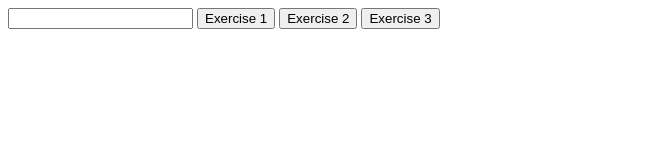
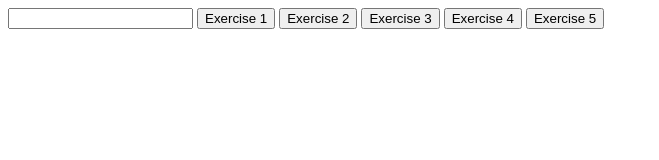
Before and after one commit to Isacchr/Exercises220915, a plain HTML site: page index.html in a window 1280 px wide. Shown: the whole page, without its empty margins (0-659 px from the left). Drawn offline with Linux system fonts and the light colour scheme.

Commit message:
exercise 4 and 5 done

```diff
--- a/exercises.js
+++ b/exercises.js
@@ -67,4 +67,41 @@ function exercise3 () {
 
 function exercise4 () {
 
+    var txtBoxValue = document.getElementById('txt1').value;
+    const nowhitespace = txtBoxValue.replace(/\s/g, '');
+    const letters = nowhitespace.split('');
+
+    let freq = [];
+
+    letters.forEach((letter) => {
+
+         if (freq[letter] == undefined) {
+            freq[letter] = 1;
+        } else {
+            freq[letter]++;
+        }
+
+    });
+
+    for (const letterFrequence in freq) {
+        console.log(`${letterFrequence}: ${freq[letterFrequence]}`);
+    }
+
 }
+
+function exercise5() {
+
+    var txtBoxValue = document.getElementById('txt1');
+    const translation = new Map([['a', '4'], ['e', '3'], ['r', '2'], ['i', '1']]);
+
+    text = txtBoxValue.value.toLowerCase();
+
+    for ( var i = 0; i < text.length; i++) {
+        if (translation.get(text[i])){
+            text = text.replace(text[i], translation.get(text[i]));
+        }
+    }
+
+    console.log(text);
+
+}
--- a/index.html
+++ b/index.html
@@ -13,6 +13,8 @@
         <button id="btnExercise1" onclick="exercise1()">Exercise 1</button>
         <button id="btnExercise2" onclick="exercise2()">Exercise 2</button>
         <button id="btnExercise3" onclick="exercise3()">Exercise 3</button>
+        <button id="btnExercise4" onclick="exercise4()">Exercise 4</button>
+        <button id="btnExercise5" onclick="exercise5()">Exercise 5</button>
     </div>
 
 
```
